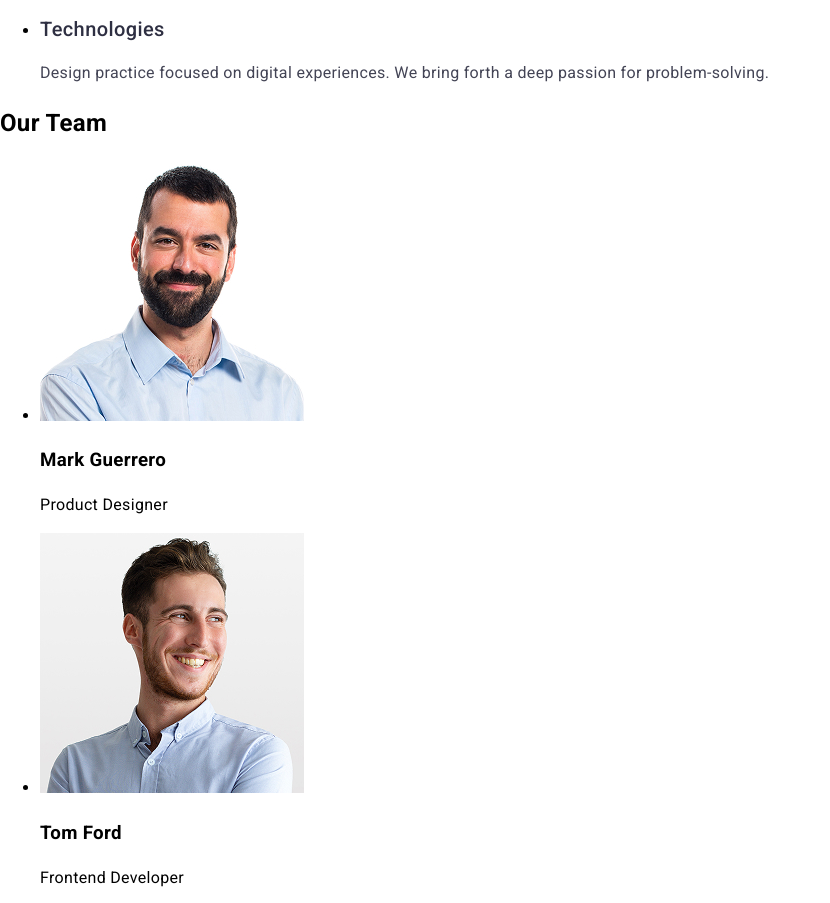
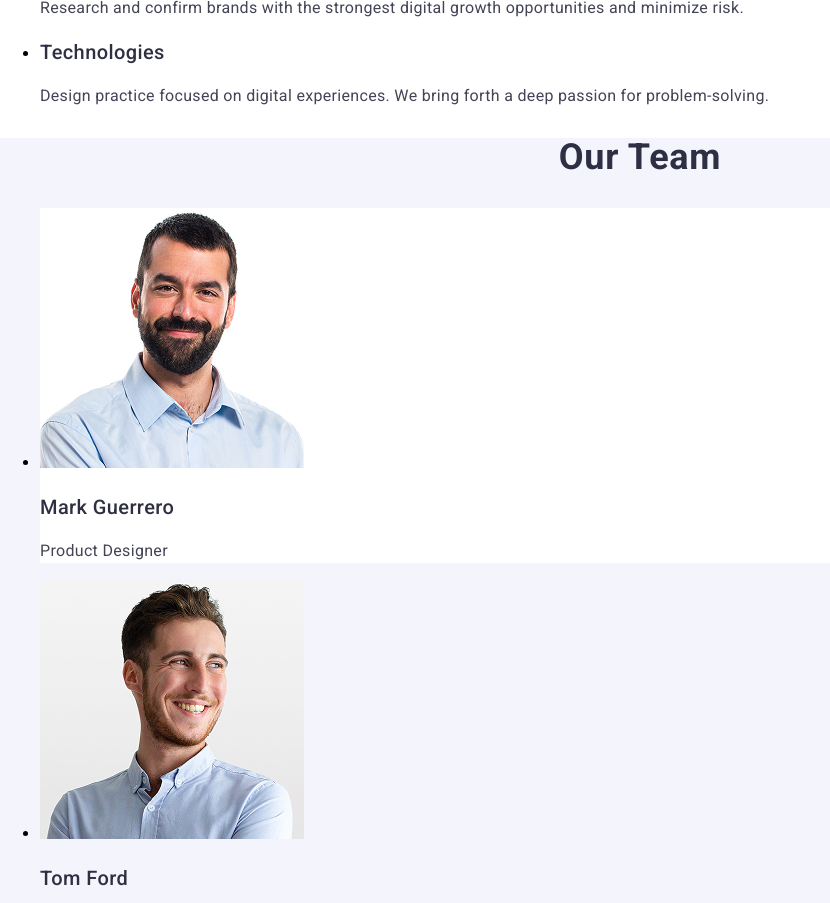
Before and after one commit to RocketReact/goit-markup-hw-02, a website built with Vite: page index.html in a window 1280 px wide. Shown: the part 682-1585 px from the top of the page, without its empty margins (0-830 px from the left). Built offline with nearby package versions, Linux system fonts and the light colour scheme.

Commit message:
section3

```diff
--- a/css/style.css
+++ b/css/style.css
@@ -90,7 +90,7 @@ body {
     background-color: #404BBF;
     cursor: pointer;
 }
-.section2 {
+.h3-section2 {
     font-weight: 500;
     font-size: 20px;
     line-height: 1.2;
@@ -98,6 +98,21 @@ body {
     color: #2e2f42;
 
 }
+.title2 {
+    font-size: 36px;
+    line-height: 1.1;
+    text-align: center;
+    letter-spacing: 0.02em;
+    text-transform: capitalize;
+    color: #2e2f42;
+}
 .wt-we-do-paragraph {
     color: #434455;
 }
+.our-team {
+    background-color: #F4F4FD;
+}
+.li-team-member {
+    background-color: #FFFFFF;
+
+}
--- a/index.html
+++ b/index.html
@@ -41,31 +41,31 @@
   </section>
 
   <section>
-    <h2>What We Do</h2>
+    <h2 class="title2">What We Do</h2>
     <ul>
     <li>
-    <h3 class="section2">Strategy</h3>
+    <h3 class="h3-section2">Strategy</h3>
       <p class="wt-we-do-paragraph">
         Our goal is to identify the business
         problem to walk away with the perfect and creative solution.
       </p>
     </li>
     <li>
-      <h3 class="section2">Punctuality</h3>
+      <h3 class="h3-section2">Punctuality</h3>
       <p class="wt-we-do-paragraph">
         Bring the key message to the brand's audience
         for the best price within the shortest possible time.
       </p>
     </li>
     <li>
-      <h3 class="section2">Diligence</h3>
+      <h3 class="h3-section2">Diligence</h3>
       <p class="wt-we-do-paragraph">
         Research and confirm brands with the strongest digital
         growth opportunities and minimize risk.
       </p>
     </li>
     <li>
-      <h3 class="section2">Technologies</h3>
+      <h3 class="h3-section2">Technologies</h3>
       <p class="wt-we-do-paragraph">
         Design practice focused on digital experiences.
         We bring forth a deep passion for problem-solving.
@@ -74,18 +74,18 @@
     </ul>
   </section>
 
-  <section>
-    <h2>Our Team </h2>
+  <section class="our-team">
+    <h2 class="title2">Our Team </h2>
     <ul>
-      <li>
+      <li class="li-team-member">
         <img
                 src="./images/mark-guerrero-our-team.jpg"
                 alt="mark-guerrero-our-team"
                 width="264"
                 height="260"
         />
-        <h3> Mark Guerrero </h3>
-        <p> Product Designer </p>
+        <h3 class="h3-section2"> Mark Guerrero </h3>
+        <p class="wt-we-do-paragraph"> Product Designer </p>
 
       </li>
       <li>
@@ -95,8 +95,8 @@
                 width="264"
                 height="260"
         />
-        <h3> Tom Ford </h3>
-        <p> Frontend Developer </p>
+        <h3 class="h3-section2"> Tom Ford </h3>
+        <p class="wt-we-do-paragraph"> Frontend Developer </p>
 
       </li>
       <li>
@@ -106,8 +106,8 @@
                 width="264"
                 height="260"
         />
-        <h3> Camila Garcia </h3>
-        <p> Marketing </p>
+        <h3 class="h3-section2"> Camila Garcia </h3>
+        <p class="wt-we-do-paragraph"> Marketing </p>
 
       </li>
       <li>
@@ -117,8 +117,8 @@
                 width="264"
                 height="260"
         />
-        <h3> Daniel Wilson </h3>
-        <p> UI Designer </p>
+        <h3 class="h3-section2"> Daniel Wilson </h3>
+        <p class="wt-we-do-paragraph"> UI Designer </p>
       </li>
     </ul>
   </section>
```
